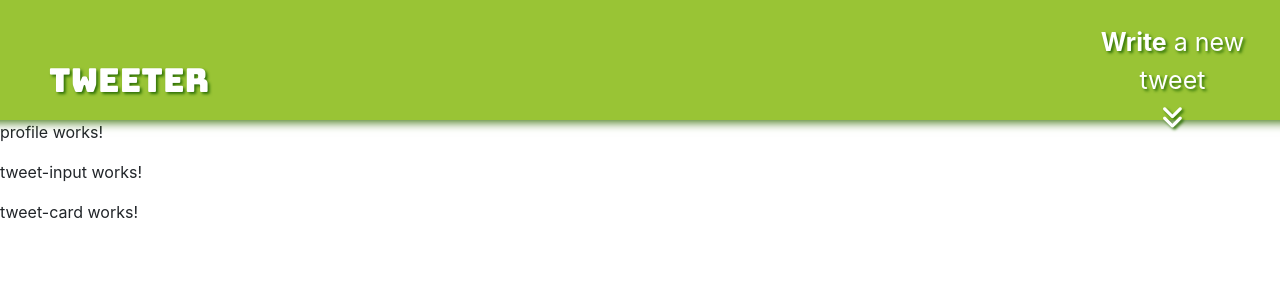
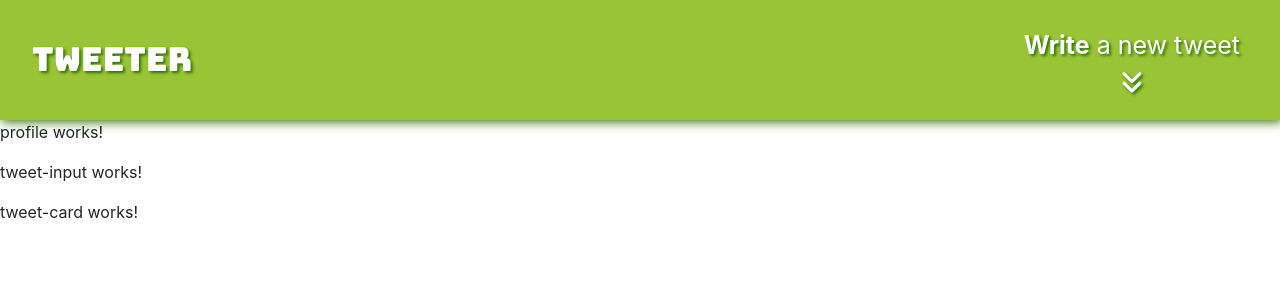
Before and after one commit to julia-gatina/tweeter-ui, an Angular app: page / in a window 1280 px wide. Shown: the top 300 px of the page. Built offline with nearby package versions, Linux system fonts and the light colour scheme.

Commit message:
Refactor nav bar html

```diff
--- a/src/app/shared/components/navigation/navigation.component.html
+++ b/src/app/shared/components/navigation/navigation.component.html
@@ -1,7 +1,6 @@
-<div class="navbar row d-flex align-items-center">
-  <div class="col-10 pl-5 mb-2"><span id="logo">tweeter</span></div>
-
-  <div class="col-2 pt-2">
+<div class="d-flex navbar align-content-center">
+  <div class="p-3" id="logo">tweeter</div>
+  <div class="ml-auto p-2 mt-4">
     <a class="nav-link" id="write-tweet" href="">
       <div class="text-center">
         <span><strong>Write</strong> a new tweet</span>
```
